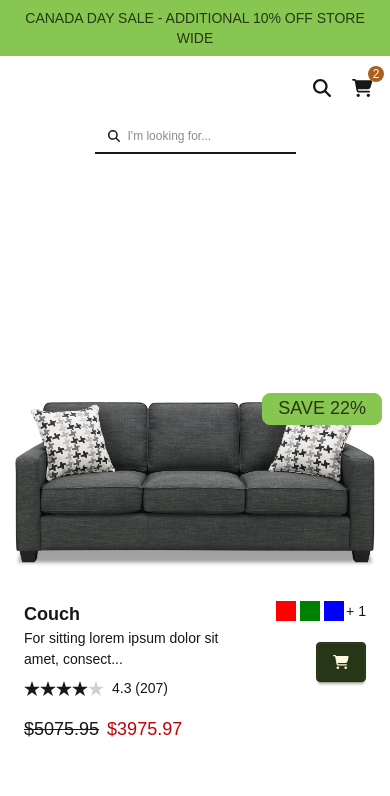
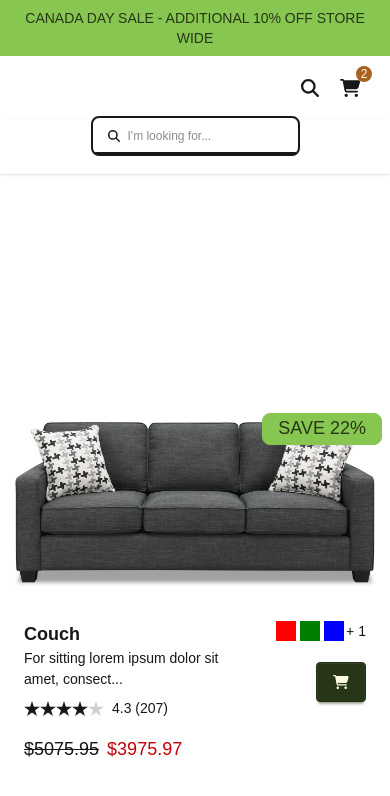
Before and after one commit to Moonfox404/SEG3125-e-commerce, a Next.js app in the folder e-commerce/: page / in a window 390 px wide. Both pictures are taken after a click on the button 322 px from the left and 88 px from the top of the page. Shown: the top 796 px of the page. Built offline with nearby package versions, Linux system fonts and the light colour scheme.

Commit message:
add autofocus on mobile

```diff
--- a/e-commerce/app/components/NavBar.tsx
+++ b/e-commerce/app/components/NavBar.tsx
@@ -3,7 +3,8 @@
 import { faCartShopping, faMagnifyingGlass } from "@fortawesome/free-solid-svg-icons";
 import { FontAwesomeIcon } from "@fortawesome/react-fontawesome";
 import SearchBar from "./SearchBar";
-import { useState } from "react";
+import { useEffect, useState } from "react";
+import Link from "next/link";
 
 type NavBarProps = {
   itemsInCart: number;
@@ -12,38 +13,47 @@ type NavBarProps = {
 const NavBar = ({ itemsInCart }: NavBarProps) => {
   const [showSearch, setShowSearch] = useState(false);
 
+  useEffect(() => {
+    document.getElementById("search-mobile")?.focus();
+  }, [showSearch]);
+
   return (
     <div>
-      <div className="navbar max-w-screen">
+      <div className="navbar px-5 md:px-10">
         <div className="flex navbar-start">
           <div className="w-30"> {/* placeholder */}
             {/* logo */}
           </div>
           <div className="hidden md:block navbar-start">
             {/* search bar */}
-            <SearchBar placeholder="I'm looking for..." onSearch={() => { }} />
+            <SearchBar placeholder="I'm looking for..." onSearch={() => {}} />
           </div>
         </div>
         <div className="flex navbar-end justify-end">
           <div className="md:hidden">
-            <button className="btn btn-circle btn-ghost text-lg" onClick={() => {setShowSearch(!showSearch);}}>
+            <button
+              className="btn btn-circle btn-ghost text-lg"
+              onClick={
+                () => {
+                  setShowSearch(!showSearch);
+                }}
+            >
               <FontAwesomeIcon icon={faMagnifyingGlass} />
             </button>
           </div>
           <div className="indicator">
             {/* cart */}
             <div className="absolute -right-0.5 -top-0.5 rounded-full text-xs bg-secondary text-secondary-content w-4 h-4 text-center">{itemsInCart > 0 && itemsInCart}</div>
-            <button className="btn btn-circle btn-ghost text-lg">
+            <Link className="btn btn-circle btn-ghost text-lg" href="/cart">
               <FontAwesomeIcon icon={faCartShopping} />
-            </button>
+            </Link>
           </div>
         </div>
       </div>
-
       {
         showSearch &&
-        <div className="flex items-center justify-center w-full md:hidden">
-          <SearchBar placeholder="I'm looking for..." onSearch={() => { }} />
+        <div className="flex justify-center pb-5 w-full shadow md:hidden">
+          <SearchBar id="search-mobile" placeholder="I'm looking for..." onSearch={() => {}} />
         </div>
       }
     </div>
--- a/e-commerce/app/components/SearchBar.tsx
+++ b/e-commerce/app/components/SearchBar.tsx
@@ -6,14 +6,16 @@ import { FontAwesomeIcon } from "@fortawesome/react-fontawesome";
 type SearchBarProps = {
   placeholder?: string;
   onSearch: (searchKey: string) => void;
+  id?: string;
 };
 
-const SearchBar = ({ placeholder = "Search...", onSearch }: SearchBarProps) => {
+const SearchBar = ({ placeholder = "Search...", onSearch, id }: SearchBarProps) => {
   return (
     <div className="size-fit border-base-content border-b-2">
       <label className="input input-sm input-ghost">
         <FontAwesomeIcon icon={faSearch} />
         <input
+          id={id}
           type="search"
           placeholder={placeholder}
           onKeyUp={(event) => {
```
